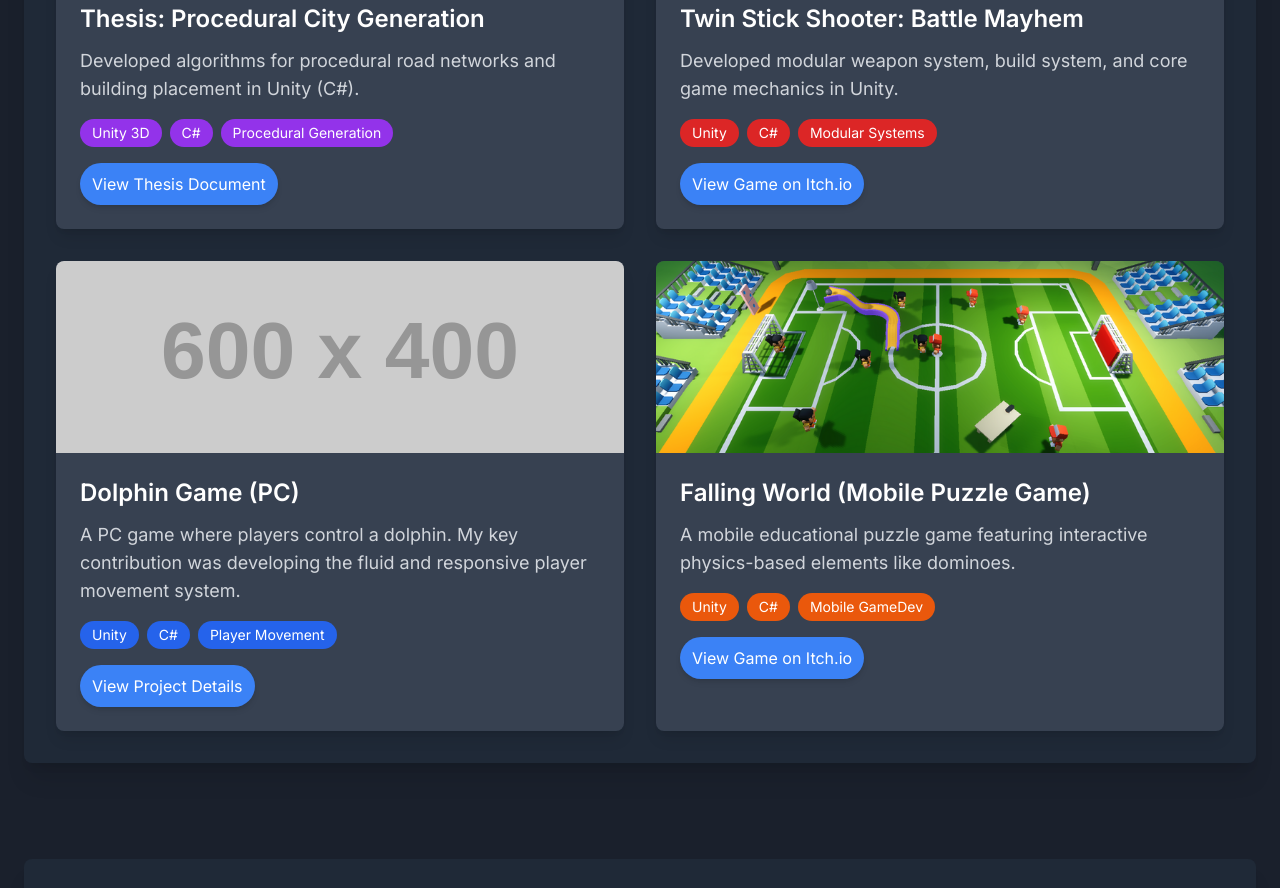
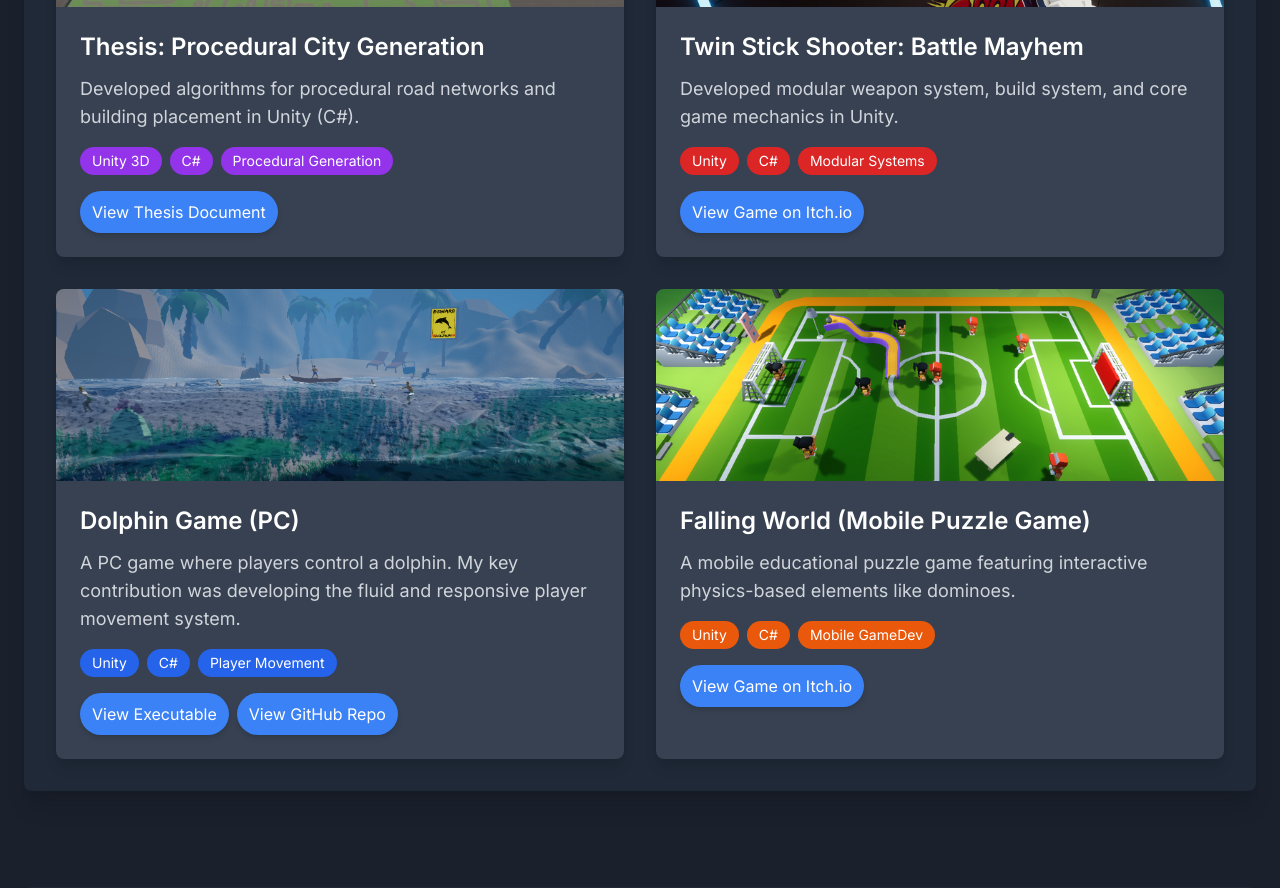
Before and after one commit to GG-goutham/Portfolio, a plain HTML site: page index.html in a window 1280 px wide. Shown: the part 2025-2913 px from the top of the page. Drawn offline with nearby package versions, Linux system fonts and the light colour scheme; placeholder pictures from the web are drawn by us.

Commit message:
update.8

```diff
--- a/index.html
+++ b/index.html
@@ -117,6 +117,7 @@
                     <ul class="list-disc list-inside text-lg">
                         <li>Game Mechanics Implementation</li>
                         <li>Systems Design</li>
+                        <li>AI Programming</li>
                         <li>Performance Optimization</li>
                         <li>UI/UX Design for Games</li>
                         <li>Procedural Generation</li>
@@ -186,7 +187,10 @@
                             <li class="bg-blue-600 text-white text-sm px-3 py-1 rounded-full">C#</li>
                             <li class="bg-blue-600 text-white text-sm px-3 py-1 rounded-full">Player Movement</li>
                         </ul>
-                        <a href="#" class="bg-blue-500 text-white rounded-full shadow-md interactive-button hover:scale-110 active:scale-115">View Project Details</a>
+                        <div class="flex flex-wrap gap-2 mt-4">
+                            <a href="https://globalgamejam.org/games/2024/untitled-dolphin-game-8-0" target="_blank" class="bg-blue-500 text-white rounded-full shadow-md interactive-button hover:scale-110 active:scale-115">View Executable</a>
+                            <a href="https://github.com/HARISH-GOUTHAM/Dolphin-GGJ" target="_blank" class="bg-blue-500 text-white rounded-full shadow-md interactive-button hover:scale-110 active:scale-115">View GitHub Repo</a>
+                        </div>
                     </div>
                 </div>
 
```
Also changed, not shown: RES/Dol.png (added).
